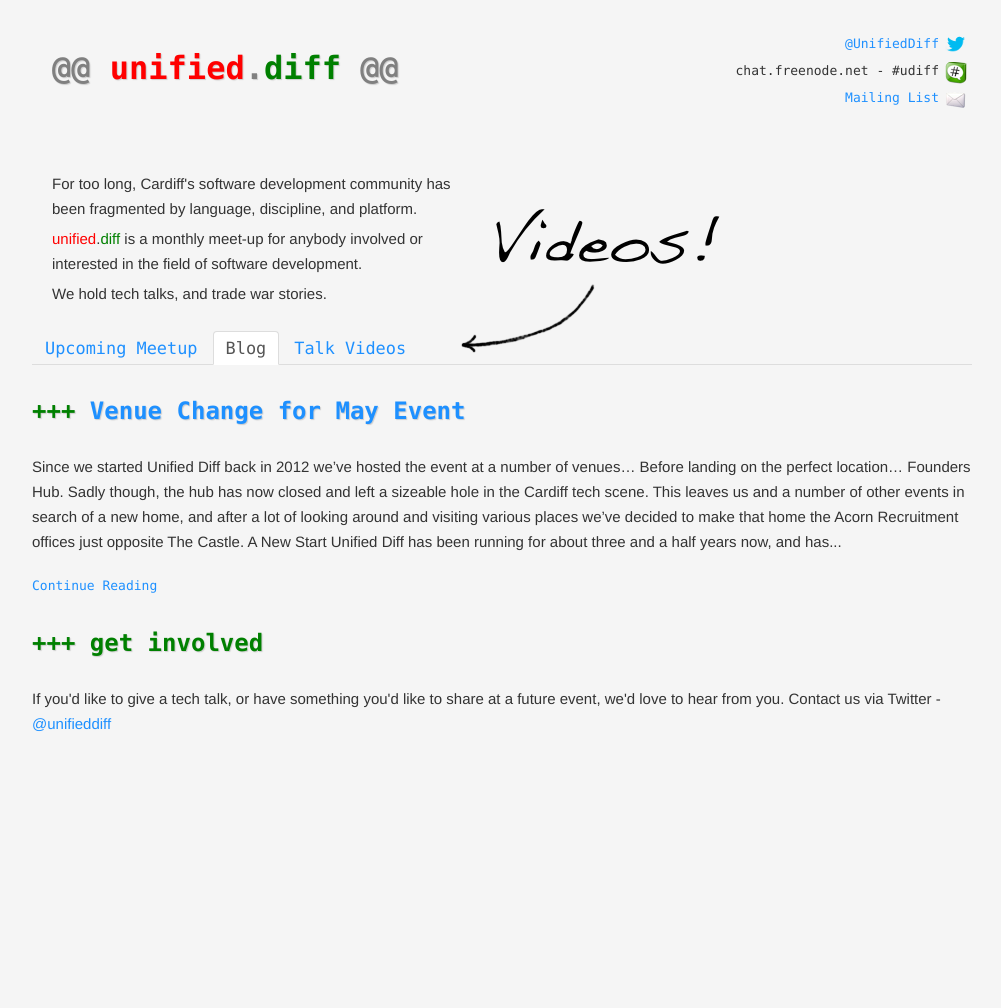
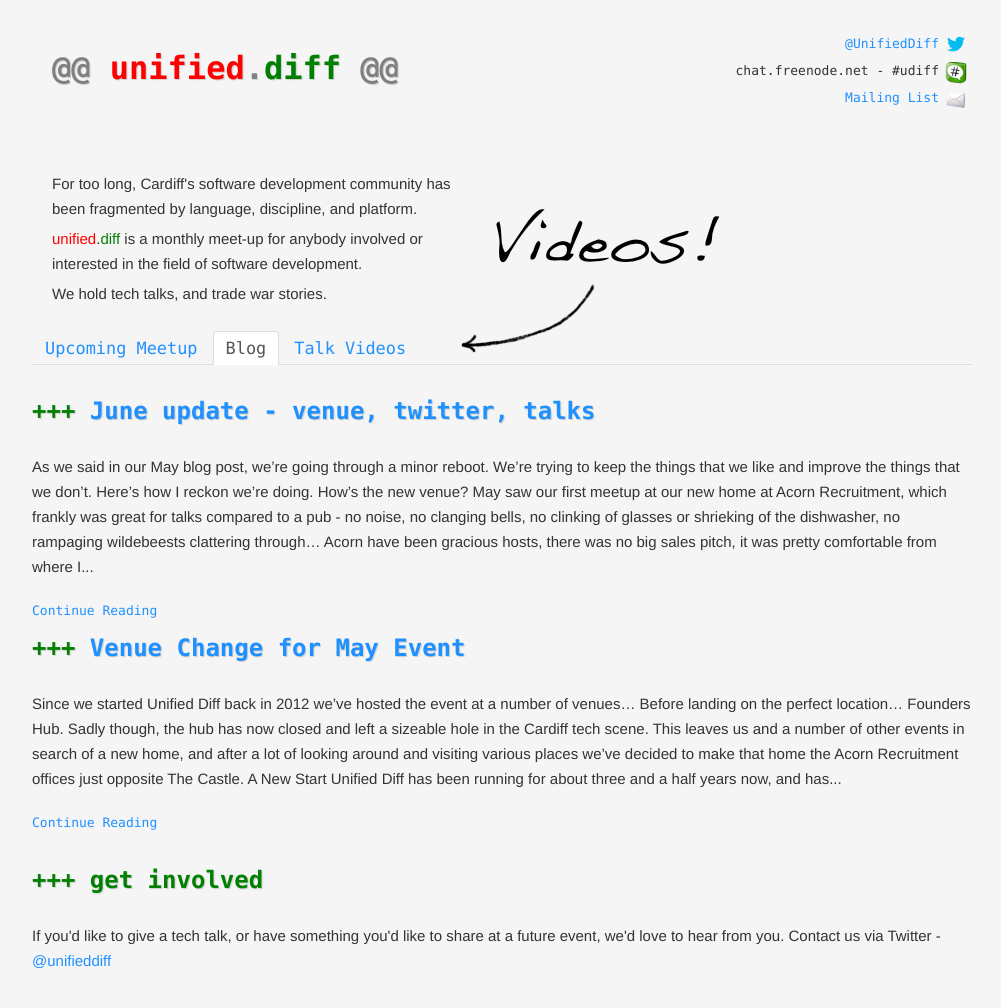
Before and after one commit to unified-diff/unified-diff.github.com, a Jekyll site: the page built from blog/index.html, in a window 1280 px wide. Shown: the whole page, without its empty margins (138-1139 px from the left). Built offline with Jekyll 4.4.1, drawn with Linux system fonts in a browser that asks for light colours; nearby versions of some CDN libraries; before the commit the page ends 900 px from its top, so only the background shows below that.

Commit message:
Add June blog post

```diff
--- a/blog/_posts/2015-05-10-venue-change-for-may-meetup.md
+++ b/blog/_posts/2015-05-10-venue-change-for-may-meetup.md
@@ -44,3 +44,5 @@ opening the doors at 6:30, with talks starting around 7pm.  If you haven't had
 chance to eat then don't worry we'll have a bunch of pizza available and some
 beverages to wash it all down.  Then sit back, enjoy the talks, and meet some
 new people.  See you there!
+
+- Rod, May 2015
--- /dev/null
+++ b/blog/_posts/2015-06-01-venue-twitter-and-talks.md
@@ -0,0 +1,34 @@
+---
+layout: post
+title: June update - venue, twitter, talks
+---
+
+As we said in our [May blog post](http://unifieddiff.co.uk/blog/2015/05/10/venue-change-for-may-meetup.html), we're going through a minor reboot. We're trying to keep the things that we like and improve the things that we don't. Here's how I reckon we're doing.
+
+## How's the new venue?
+
+May saw our first meetup at our new home at Acorn Recruitment, which frankly was great for talks compared to a pub - no noise, no clanging bells, no clinking of glasses or shrieking of the dishwasher, no rampaging wildebeests clattering through... Acorn have been gracious hosts, there was no big sales pitch, it was pretty comfortable from where I was sitting.
+
+The only issue was the projector was in front of a window, which meant the video contrast wasn't great, but I've got a backdrop that I'll bring next time which should help.
+
+In a way, I'm a bit sad not to be based in a pub any more, it felt like more of a punk/grime ting, but to be fair, our speakers put a lot of effort in and they deserve to be heard clearly, which is why first Founders Hub now and Acorn do feel like steps forward for us. Plus, having free pizza and beer feels like the big time!
+
+## Twitter and that
+
+We might have overdone the twitter thing last month, we were tweeting daily, so we've scaled that back a bit. We are, however, making an effort to retweet as many local meetups as we can - we have a [list of South Wales tech meetups](https://twitter.com/UnifiedDiff/lists/south-wales-tech-meetups) that we scan daily. We're not about competing - we're about community.
+
+That said, if you know anyone who would benefit from Unified Diff (basically, anyone who has an interest in software!), then please point them in our direction!
+
+## Our next meetup
+
+Ten years ago I wrote the source code for the Million Dollar Homepage - I spoke to Alex, he's happy for me to tell the story, so here we go! I'm hugely excited about that! We also have a talk from the BBC's James Cryer about the New Hotness known as Docker, which I can't wait to hear because it's one of those things that I feel like I SHOULD be using but I'm not really 100% sure what it's FOR yet!
+
+## The Talks
+
+As we keep drilling home, Unified Diff is as good as you make it! Please get in touch if you'd like to do a talk - Unified Diff is just people getting up and talking about what they are excited about. Craig and I discussed this on [Never Out of Beta podcast 0.9.22](http://www.neveroutofbeta.com/2015/05/11/episode-0-9-22-not-without-a-blender/) - we talked about why we are involved with meetups, and what makes a good talk. It's a great way to develop your career and confidence.
+
+Of course, not everyone wants to talk. It's also as good as you make it in terms of coming down, showing support, and being involved in any way you can! We try to welcome people as best we can, but heck, we all work in IT, most of us are pretty shy really, but do feel free to come up and chat to any of us!
+
+**It's as good as we ALL make it**
+
+- Gav, June 2015
```
